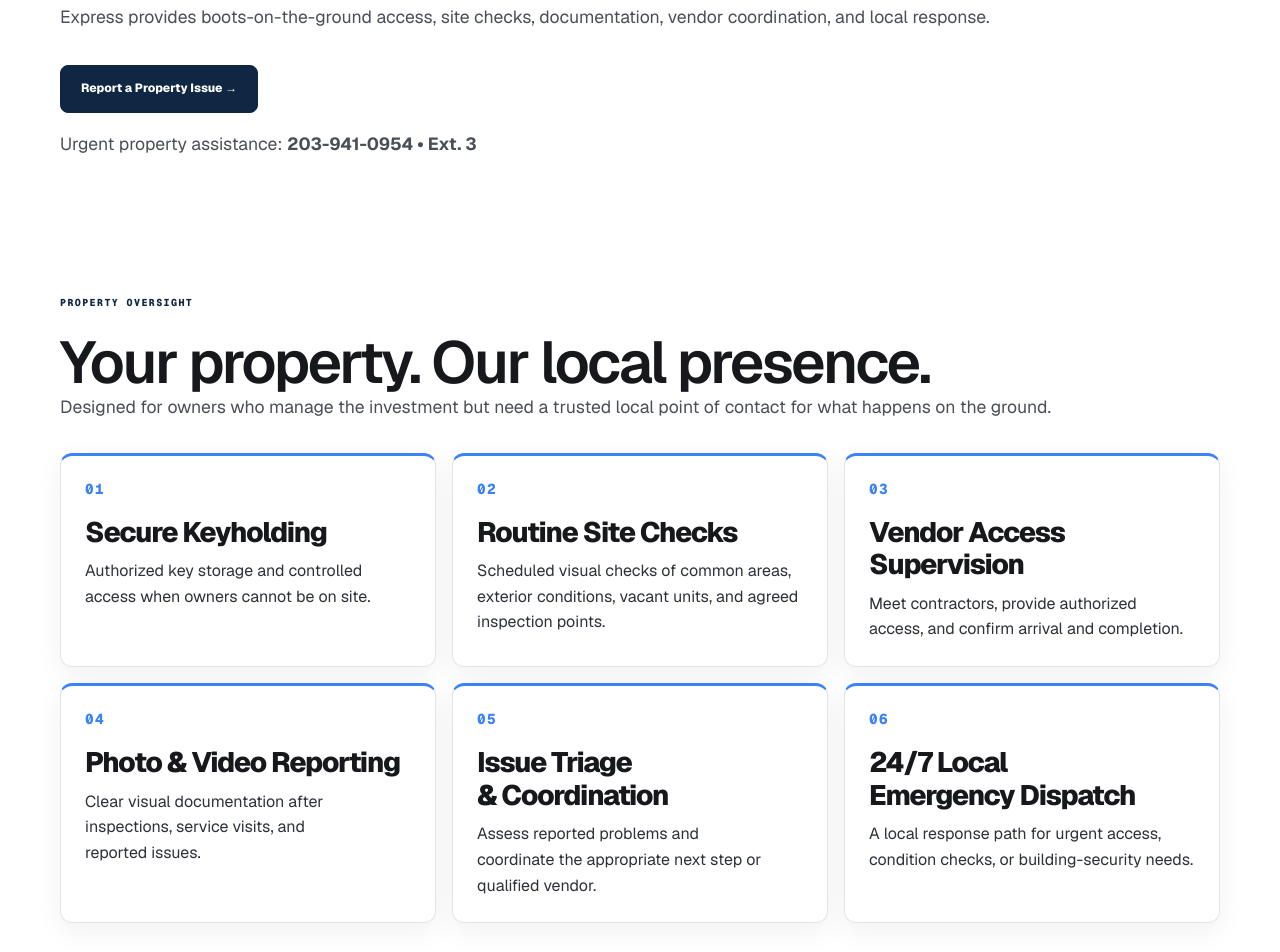
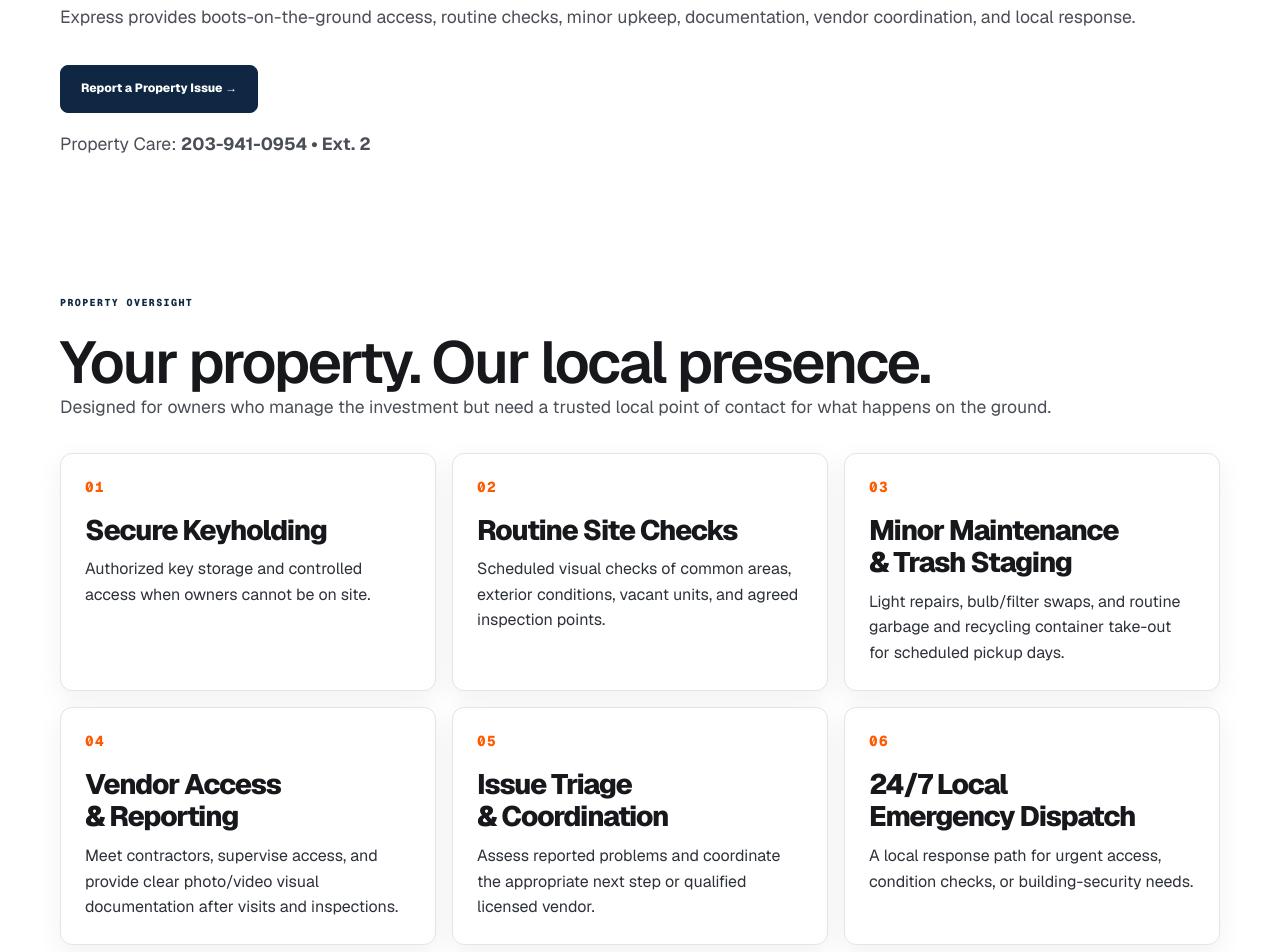
Before and after one commit to expresparking/express-parking-web, a Next.js app: page /property-care in a window 1280 px wide. Shown: the part 340-1292 px from the top of the page. Built offline with nearby package versions, Linux system fonts and the light colour scheme.

Commit message:
Refresh Property Care services and card hierarchy

```diff
--- a/app/property-care/page.tsx
+++ b/app/property-care/page.tsx
@@ -3,7 +3,7 @@ import Link from "next/link";
 
 export const metadata: Metadata = {
   title: "Property Care & Maintenance",
-  description: "Local property oversight, secure keyholding, site checks, vendor access, photo reporting, and emergency response in New Haven.",
+  description: "Local property oversight, secure keyholding, site checks, minor maintenance, vendor access, visual reporting, and emergency response in New Haven.",
 };
 
 const propertyBlue = "#0F2742";
@@ -13,23 +13,23 @@ const propertyBlueSoft = "#F5F8FC";
 const services = [
   ["Secure Keyholding", "Authorized key storage and controlled access when owners cannot be on site."],
   ["Routine Site Checks", "Scheduled visual checks of common areas, exterior conditions, vacant units, and agreed inspection points."],
-  ["Vendor Access Supervision", "Meet contractors, provide authorized access, and confirm arrival and completion."],
-  ["Photo & Video Reporting", "Clear visual documentation after inspections, service visits, and reported issues."],
-  ["Issue Triage & Coordination", "Assess reported problems and coordinate the appropriate next step or qualified vendor."],
+  ["Minor Maintenance & Trash Staging", "Light repairs, bulb/filter swaps, and routine garbage and recycling container take-out for scheduled pickup days."],
+  ["Vendor Access & Reporting", "Meet contractors, supervise access, and provide clear photo/video visual documentation after visits and inspections."],
+  ["Issue Triage & Coordination", "Assess reported problems and coordinate the appropriate next step or qualified licensed vendor."],
   ["24/7 Local Emergency Dispatch", "A local response path for urgent access, condition checks, or building-security needs."],
 ];
 
 export default function PropertyCarePage() {
   return (
     <main className="property-care-theme" style={{ "--property-blue": propertyBlue } as React.CSSProperties}>
-      <section className="service-hero" style={{ borderTop: `5px solid ${propertyAccent}`, background: "#fff" }}>
+      <section className="service-hero property-care-main-hero" style={{ borderTop: `5px solid ${propertyAccent}`, background: "#fff" }}>
         <div className="shell">
-          <span className="eyebrow" style={{ color: propertyAccent }}>EXPRESS PROPERTY CARE</span>
+          <span className="property-care-brand">EXPRESS PROPERTY CARE</span>
           <h1>Local oversight when you cannot be there.</h1>
           <p className="hero-lede">Physical building support for independent and absentee property owners.</p>
-          <p>Express provides boots-on-the-ground access, site checks, documentation, vendor coordination, and local response.</p>
+          <p>Express provides boots-on-the-ground access, routine checks, minor upkeep, documentation, vendor coordination, and local response.</p>
           <div className="button-row"><Link className="button property-care-button" href="/property-care/report">Report a Property Issue →</Link></div>
-          <p className="property-care-phone">Urgent property assistance: <a href="tel:+12039410954"><strong>203-941-0954 • Ext. 3</strong></a></p>
+          <p className="property-care-phone">Property Care: <a href="tel:+12039410954"><strong>203-941-0954 • Ext. 2</strong></a></p>
         </div>
       </section>
 
@@ -42,8 +42,8 @@ export default function PropertyCarePage() {
           </div>
           <div className="owner-proof-grid">
             {services.map(([title, copy], i) => (
-              <article className="owner-proof-card" style={{ borderTop: `3px solid ${propertyAccent}`, background: "#fff" }} key={title}>
-                <span className="owner-proof-number" style={{ color: propertyAccent }}>{String(i + 1).padStart(2, "0")}</span>
+              <article className="owner-proof-card" key={title}>
+                <span className="owner-proof-number">{String(i + 1).padStart(2, "0")}</span>
                 <h3>{title}</h3>
                 <p>{copy}</p>
               </article>
```
